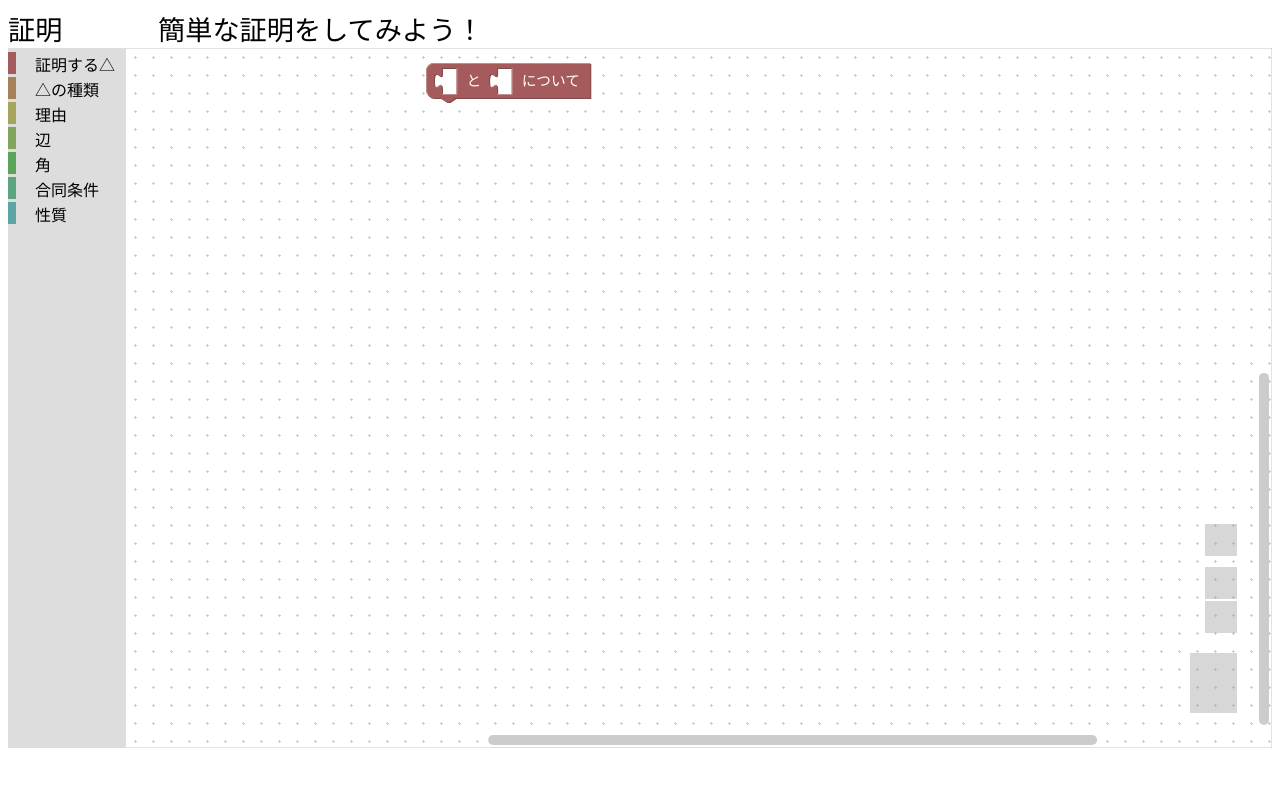
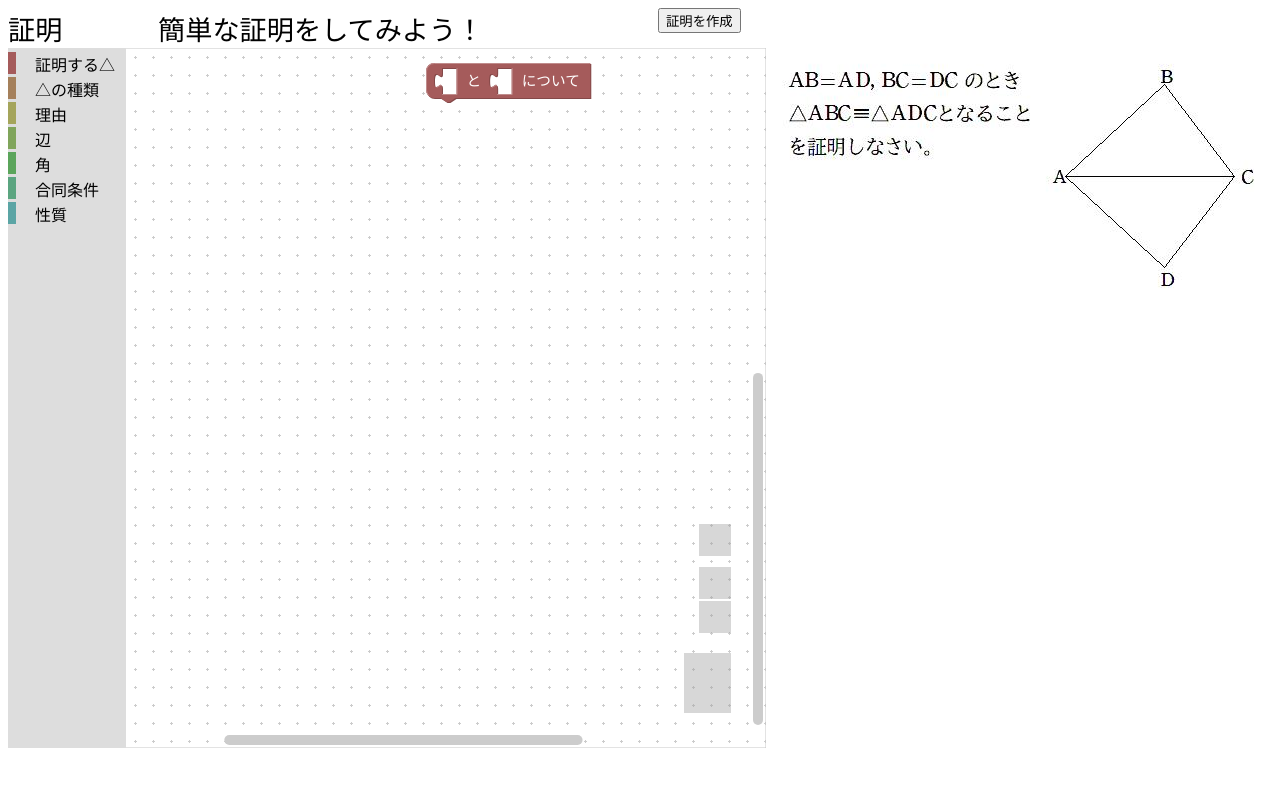
Before and after one commit to nikozer0/Triangle-congruence, a plain HTML site: page index.html in a window 1280 px wide. Drawn offline with Linux system fonts and the light colour scheme; grey boxes are pictures that could not be loaded.

Commit message:
Add files via upload

```diff
--- a/index.html
+++ b/index.html
@@ -16,9 +16,22 @@
   <div class="mytext" style="float:left; width: 500px; font-size: 170%">
     簡単な証明をしてみよう！
 　</div>
-  <div style="clear:both;"></div>
+  <button type="submit">
+    証明を作成
+  </button>
+  <div style="clear:both;">
+  </div>
 <!--  Google Blockly を表示する部分  -->
-<div id="blocklyDiv" style="float:left; height: 700px; min-width: 100%;"></div>
+<div id="blocklyDiv" style="float:left; height: 700px; min-width: 60%;"></div>
+<!-- 問題画像を表示する部分 -->
+<div style="float:right">
+ <img class="fit-picture" src="1.jpg">
+ <!-- 証明の文章を作成する部分　-->
+ <div style="width: 150px; font-size: 170%">
+
+ </div>
+</div>
+
 <!--  表示するブロックの定義  -->
   <xml id="toolbox" style="display: none">
    <category name="証明する△" colour="0">
@@ -46,7 +59,6 @@
     <block type="line_6"></block>
    </category>
    <category name="角" colour="120">
-
    </category>
    <category name="合同条件" colour="150">
     <block type="congruence_1"></block>
@@ -54,7 +66,6 @@
     <block type="congruence_3"></block>
    </category>
    <category name="性質" colour="180">
-
    </category>
   </xml>
 
```
Also changed, not shown: 1.jpg (added), ja.js (line endings or trailing spaces), my_block.js (line endings or trailing spaces).
